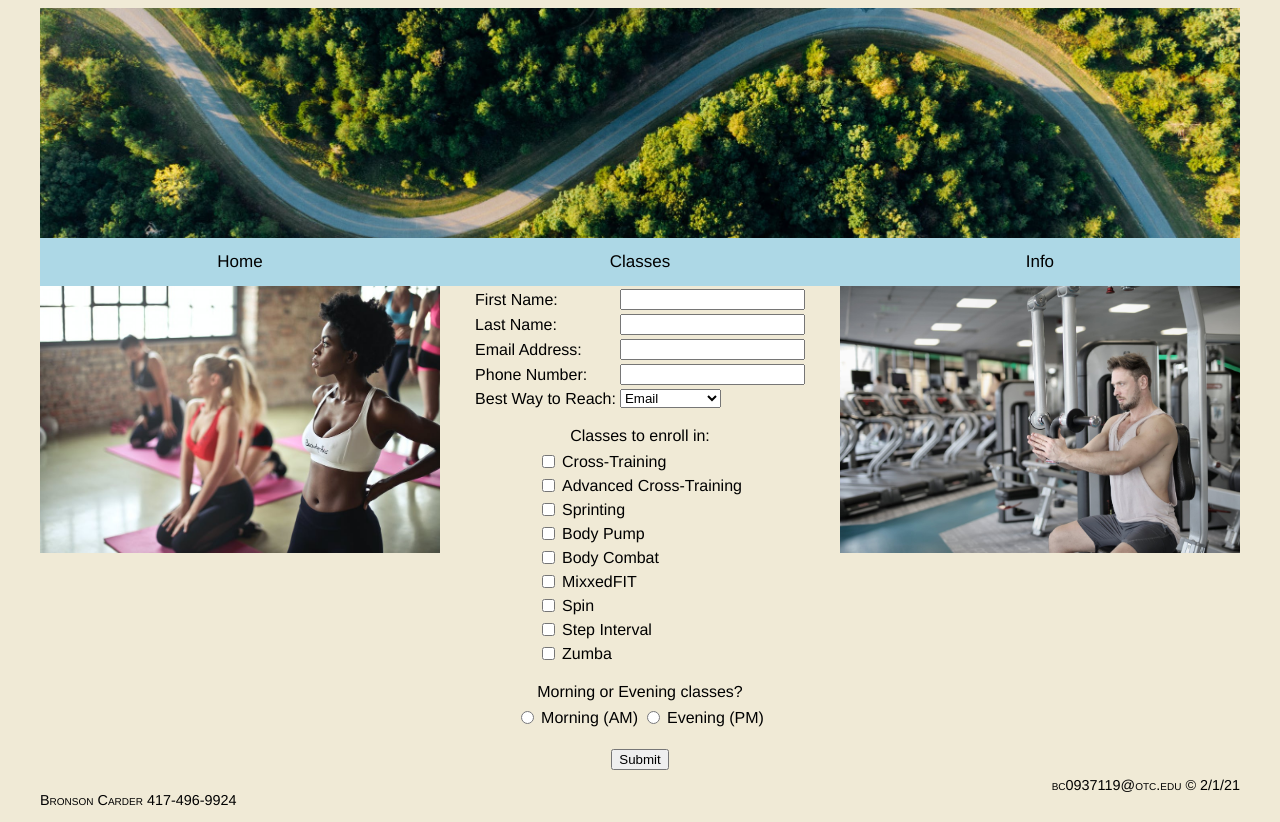
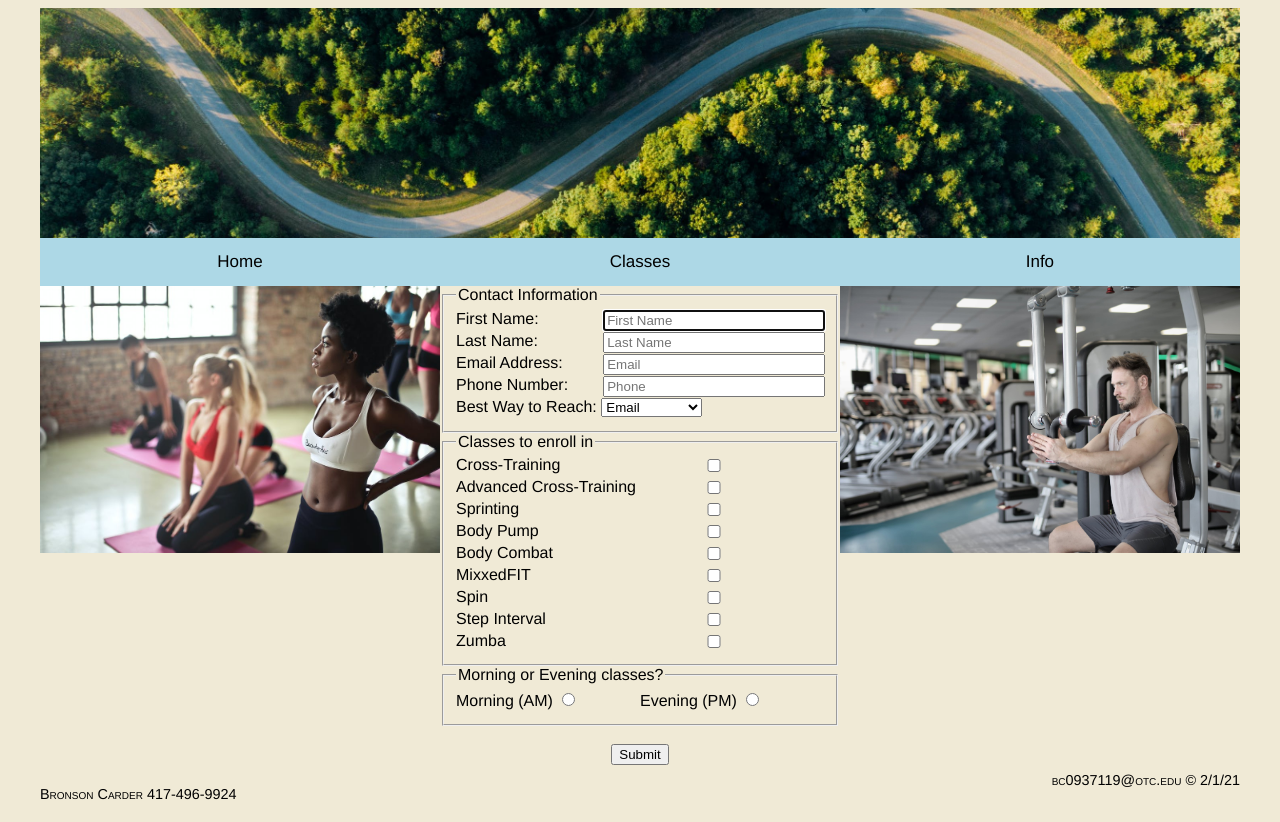
Before and after one commit to BronsonCarder/Fun-Fitness, a plain HTML site: page info.html in a window 1280 px wide. Drawn offline with Linux system fonts and the light colour scheme.

Commit message:
Complete redo of form formatting

```diff
--- a/info.html
+++ b/info.html
@@ -5,29 +5,6 @@
   <meta charset="utf-8">
   <title>Fit for Fun Fitness Club - Info</title>
   <link rel="stylesheet" href="styles.css">
-  <style media="screen">
-    /*Form Formatting*/
-    form {
-      margin-left: auto;
-      margin-right: auto;
-      width: 33.33%;
-    }
-
-    input label {
-      margin-left: auto;
-      margin-right: auto;
-      width: 50%
-    }
-
-    input[type="text"] {
-      align-content: right;
-    }
-
-    table {
-      margin-left: auto;
-      margin-right: auto;
-    }
-  </style>
 </head>
 
 <body>
@@ -41,91 +18,66 @@
       </ul>
     </nav>
   </header>
+
   <article>
     <img src="yoga 3.jpeg" alt="Yoga" class="img" style="float:left;">
     <img src="weights.jpeg" alt="Our Weight Machines" class="img" style="float:right;">
+
     <form action="thankyou.html" method="get">
-      <table>
-        <tr>
-          <td><label for="fname">First Name:</label></td>
-          <td><input type="text" name="fname"></td>
-        </tr>
-        <tr>
-          <td><label for="lname">Last Name:</label></td>
-          <td><input type="text" name="lname"></td>
-        </tr>
-        <tr>
-          <td><label for="email">Email Address:</label></td>
-          <td><input type="email" name="email"></td>
-        </tr>
-        <tr>
-          <td><label for="phone">Phone Number:</label></td>
-          <td><input type="tel" name="phone"></td>
-        </tr>
-        <tr>
-          <td><label for="reach">Best Way to Reach:</label></td>
-          <td><select name="reach">
-              <option value="email">Email</option>
-              <option value="phone">Phone</option>
-              <option value="owl">Owl</option>
-              <option value="floo">Floo Network</option>
-            </select></td>
-        </tr>
-      </table>
-      <p style="margin-bottom:4px;text-align:center;">Classes to enroll in:</p>
-      <table>
-        <tr>
-          <td><input type="checkbox" name="classes1" value="Cross-Training"></td>
-          <td><label for="classes1">Cross-Training</label></td>
-        </tr>
-        <tr>
-          <td><input type="checkbox" name="classes2" value="Advanced Cross-Training"></td>
-          <td><label for="classes2">Advanced Cross-Training</label></td>
-        </tr>
-        <tr>
-          <td><input type="checkbox" name="classes3" value="Sprinting"></td>
-          <td><label for="classes3">Sprinting</label></td>
-        </tr>
-        <tr>
-          <td><input type="checkbox" name="classes4" value="Body Pump"></td>
-          <td><label for="classes4">Body Pump</label></td>
-        </tr>
-        <tr>
-          <td><input type="checkbox" name="classes5" value="Body Combat"></td>
-          <td><label for="classes5">Body Combat</label></td>
-        </tr>
-        <tr>
-          <td><input type="checkbox" name="classes6" value="MixxedFIT"></td>
-          <td><label for="classes6">MixxedFIT</label></td>
-        </tr>
-        <tr>
-          <td><input type="checkbox" name="classes7" value="Spin"></td>
-          <td><label for="classes7">Spin</label></td>
-        </tr>
-        <tr>
-          <td><input type="checkbox" name="classes8" value="Step Interval"></td>
-          <td><label for="classes8">Step Interval</label></td>
-        </tr>
-        <tr>
-          <td><input type="checkbox" name="classes9" value="Zumba"></td>
-          <td><label for="classes9">Zumba</label></td>
-        </tr>
-      </table>
-      <p style="margin-bottom:4px; text-align:center;">Morning or Evening classes?</p>
-      <table>
-        <tr>
-          <td><input type="radio" name="time" value="AM"></td>
-          <td><label for="am">Morning (AM)</label></td>
-          <td><input type="radio" name="time" value="PM"></td>
-          <td><label for="pm">Evening (PM)</label></td>
-        </tr>
-      </table><br>
+      <fieldset>
+        <legend>Contact Information</legend>
+        <label for="fname">First Name:
+          <input autofocus type="text" name="fname" id="fname" required placeholder="First Name"></label>
+        <label for="lname">Last Name:
+          <input type="text" name="lname" id="lname" required placeholder="Last Name"></label>
+        <label for="email">Email Address:
+          <input type="email" name="email" id="email" required placeholder="Email"></label>
+        <label for="phone">Phone Number:
+          <input type="tel" name="phone" id="phone" required placeholder="Phone"></label>
+        <label for="reach">Best Way to Reach:
+          <select name="reach">
+            <option value="email">Email</option>
+            <option value="phone">Phone</option>
+            <option value="owl">Owl</option>
+            <option value="floo">Floo Network</option>
+          </select></label>
+      </fieldset>
+
+      <fieldset>
+        <legend>Classes to enroll in</legend>
+        <label for="classes1">Cross-Training
+          <input type="checkbox" name="classes1" value="Cross-Training"></label>
+        <label for="classes2">Advanced Cross-Training
+          <input type="checkbox" name="classes2" value="Advanced Cross-Training"></label>
+        <label for="classes3">Sprinting
+          <input type="checkbox" name="classes3" value="Sprinting"></label>
+        <label for="classes4">Body Pump
+          <input type="checkbox" name="classes4" value="Body Pump"></label>
+        <label for="classes5">Body Combat
+          <input type="checkbox" name="classes5" value="Body Combat"></label>
+        <label for="classes6">MixxedFIT
+          <input type="checkbox" name="classes6" value="MixxedFIT"></label>
+        <label for="classes7">Spin
+          <input type="checkbox" name="classes7" value="Spin"></label>
+        <label for="classes8">Step Interval
+          <input type="checkbox" name="classes8" value="Step Interval"></label>
+        <label for="classes9">Zumba
+          <input type="checkbox" name="classes9" value="Zumba"></label>
+      </fieldset>
+
+      <fieldset>
+        <legend>Morning or Evening classes?</legend>
+        <label for="am" style="float:left;">Morning (AM)
+          <input type="radio" name="time" value="AM"></label>
+        <label for="pm" style="text-align:center;">Evening (PM)
+          <input type="radio" name="time" value="PM"></label>
+      </fieldset><br>
       <div style="text-align:center;">
         <input type="submit">
       </div>
-
     </form>
   </article>
+
   <footer>
     <p class="right">bc0937119@otc.edu &#169; 2/1/21</p>
     <p>Bronson Carder 417-496-9924</p>
--- a/styles.css
+++ b/styles.css
@@ -75,6 +75,69 @@ div img {
   width: 55%
 }
 
+/* Table Formatting */
+table, th, td {
+  border: 1px solid black;
+  font-weight: normal;
+}
+
+table {
+  table-layout: fixed;
+  margin-left: auto;
+  margin-right: auto;
+  width: 70%;
+}
+
+th, td {
+  padding-top: .3em;
+}
+
+td {
+  text-align: center;
+  width: 14.285714%;
+  border-left: 4px solid lightblue;
+}
+
+td:empty {
+  background-color: lightgrey;
+  border-left: 1px solid black;
+}
+
+.highlight {
+  border-left: 4px solid orange;
+}
+
+/*Form Formatting*/
+form {
+  margin-left: auto;
+  margin-right: auto;
+  width: 33.33%;
+}
+
+label {
+  display: block;
+  padding-bottom: 4px;
+  position: relative;
+}
+
+input {
+  position: absolute;
+  left: 40%;
+  width: 58%
+}
+
+input[type="submit"] {
+  width: initial;
+  position: initial;
+}
+
+input[type="radio"] {
+  position: initial;
+  display: inline-block;
+  width: initial;
+  text-align:center;
+}
+
 /*Footer Formatting*/
 footer {
   font-size: .9em;
```
Also changed, not shown: classes.html (+0 -33 lines), thankyou.html (+16 -1 lines).
